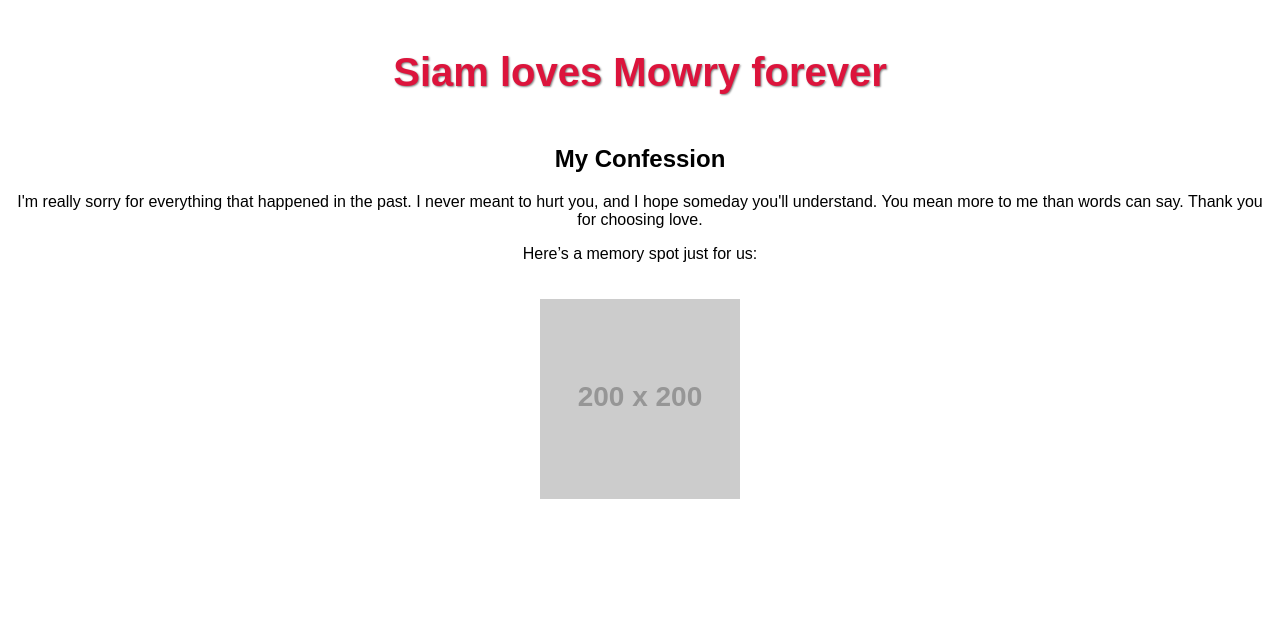
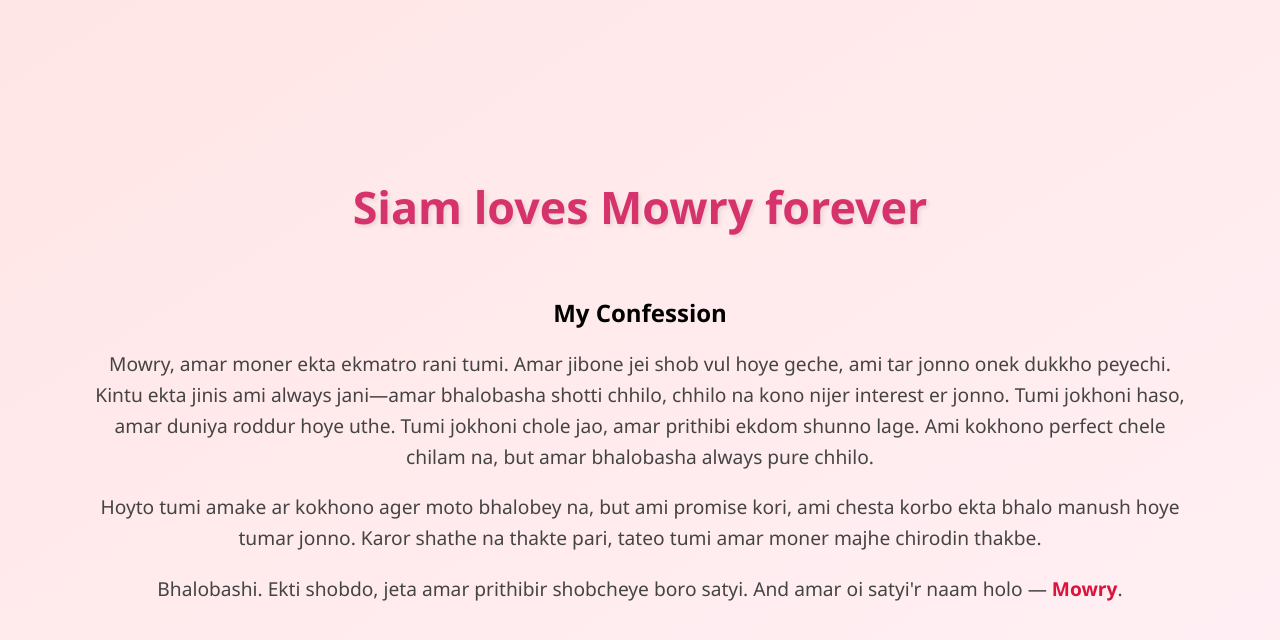
Before and after one commit to s1am1309/CyVerse, a plain HTML site: page index.html in a window 1280 px wide. Both pictures are taken after a click on the button "You love me". Drawn offline with Linux system fonts and the light colour scheme; placeholder pictures from the web are drawn by us.

Commit message:
Update index.html

```diff
--- a/index.html
+++ b/index.html
@@ -2,33 +2,85 @@
 <html lang="en">
 <head>
   <meta charset="UTF-8">
-  <title>Siam Loves Mowry</title>
+  <title>Siam Loves Mowry Forever</title>
+  <meta name="viewport" content="width=device-width, initial-scale=1.0">
   <style>
+    * {
+      box-sizing: border-box;
+    }
+
     body {
-      font-family: Arial, sans-serif;
+      margin: 0;
+      padding: 0;
+      font-family: 'Segoe UI', sans-serif;
+      background: linear-gradient(to bottom right, #ffe6e6, #fff0f5);
+      display: flex;
+      flex-direction: column;
+      align-items: center;
+      justify-content: center;
+      min-height: 100vh;
       text-align: center;
-      margin-top: 50px;
+      overflow-x: hidden;
     }
+
     h1.mainHeadline {
-      color: crimson;
-      font-size: 2.5em;
-      margin-bottom: 50px;
-      text-shadow: 1px 1px 2px gray;
+      color: #d6336c;
+      font-size: 2.8em;
+      margin: 20px 0;
+      text-shadow: 2px 2px 4px rgba(0, 0, 0, 0.1);
     }
+
+    #firstPage h2 {
+      font-size: 1.8em;
+      color: #333;
+      margin-bottom: 30px;
+    }
+
+    button {
+      padding: 15px 25px;
+      font-size: 1.2em;
+      margin: 10px;
+      border: none;
+      border-radius: 10px;
+      background-color: #ff6699;
+      color: white;
+      box-shadow: 0 4px 6px rgba(0,0,0,0.1);
+      transition: transform 0.2s, background-color 0.3s;
+    }
+
+    button:hover {
+      background-color: #ff3366;
+      transform: scale(1.05);
+    }
+
     #noBtn {
       position: absolute;
     }
+
     .hidden {
       display: none;
     }
-    #secondPage img {
-      width: 200px;
-      height: auto;
-      margin-top: 20px;
+
+    #secondPage {
+      padding: 20px;
+      max-width: 90%;
+    }
+
+    #secondPage p {
+      font-size: 1.2em;
+      line-height: 1.6em;
+      color: #444;
+      margin-bottom: 20px;
     }
   </style>
 </head>
 <body>
+
+<!-- Background music -->
+<audio autoplay loop>
+  <source src="https://github.com/sumoncyber/Priiyotoma/raw/main/Priiyotoma.mp3" type="audio/mpeg">
+  Your browser does not support the audio element.
+</audio>
 
 <h1 class="mainHeadline">Siam loves Mowry forever</h1>
 
@@ -41,13 +93,19 @@
 <div id="secondPage" class="hidden">
   <h2>My Confession</h2>
   <p>
-    I'm really sorry for everything that happened in the past.
-    I never meant to hurt you, and I hope someday you'll understand.
-    You mean more to me than words can say.
-    Thank you for choosing love.
+    Mowry, amar moner ekta ekmatro rani tumi. Amar jibone jei shob vul hoye geche, ami tar jonno onek dukkho peyechi.
+    Kintu ekta jinis ami always jani—amar bhalobasha shotti chhilo, chhilo na kono nijer interest er jonno.
+    Tumi jokhoni haso, amar duniya roddur hoye uthe. Tumi jokhoni chole jao, amar prithibi ekdom shunno lage.
+    Ami kokhono perfect chele chilam na, but amar bhalobasha always pure chhilo.
   </p>
-  <p>Here’s a memory spot just for us:</p>
-  <img src="https://via.placeholder.com/200" alt="Add your photo here">
+  <p>
+    Hoyto tumi amake ar kokhono ager moto bhalobey na, but ami promise kori, ami chesta korbo ekta bhalo manush hoye tumar jonno.
+    Karor shathe na thakte pari, tateo tumi amar moner majhe chirodin thakbe.
+  </p>
+  <p>
+    Bhalobashi. Ekti shobdo, jeta amar prithibir shobcheye boro satyi.
+    And amar oi satyi'r naam holo — <strong style="color: crimson;">Mowry</strong>.
+  </p>
 </div>
 
 <script>
```
